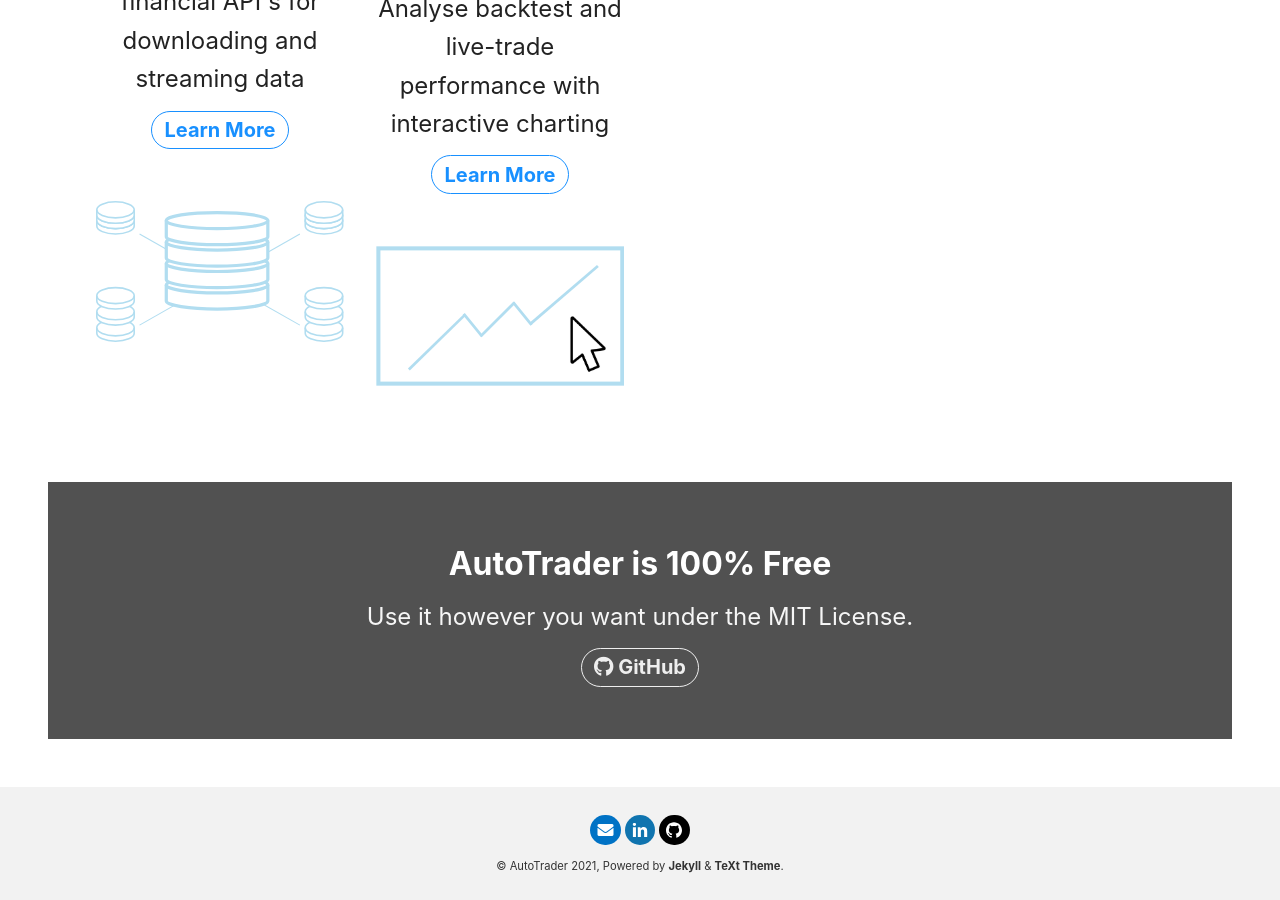
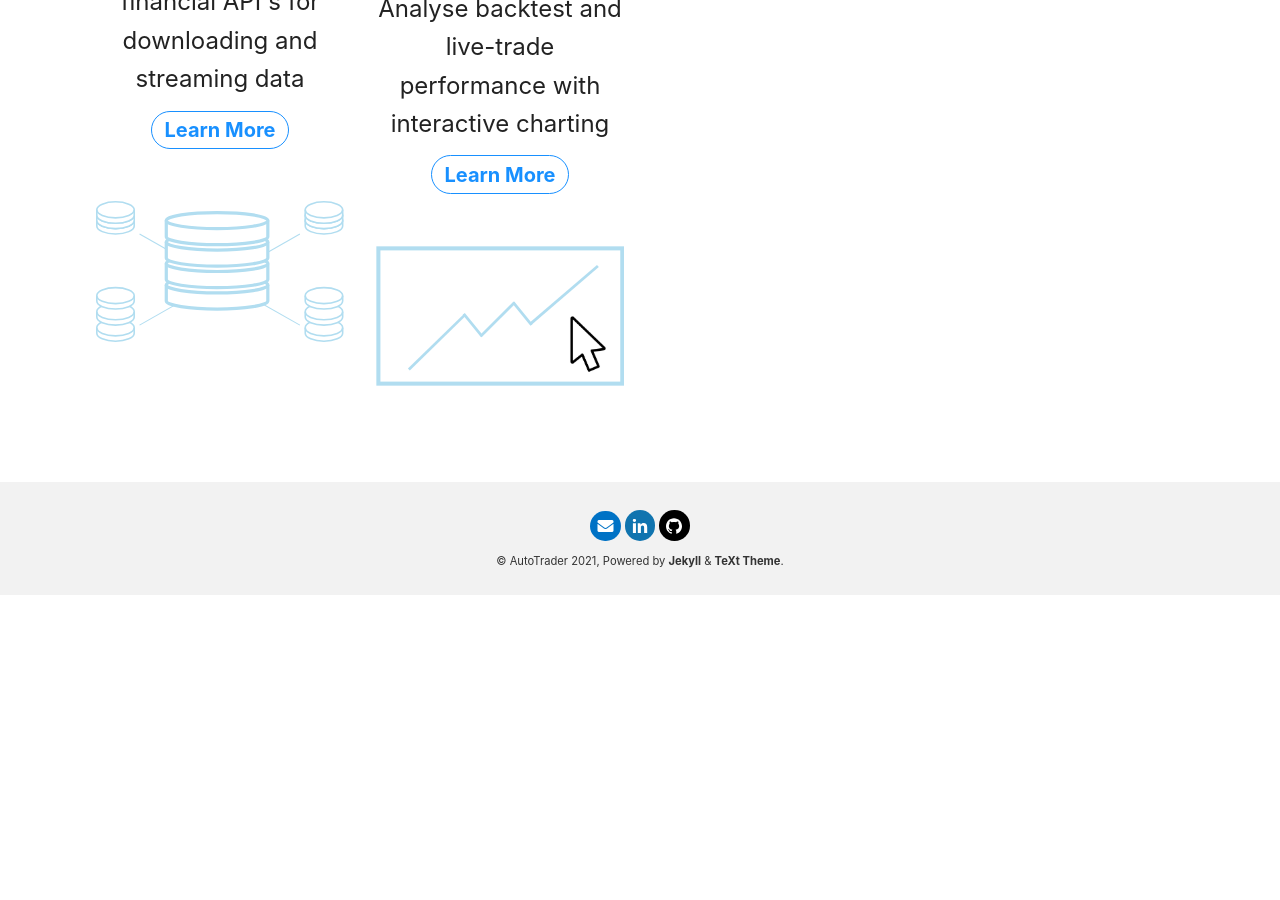
Before and after one commit to kieran-mackle/AutoTrader, a Jekyll site: the page built from index.html, in a window 1280 px wide and 900 px high, scrolled down 2128 px. Built offline with Jekyll 4.4.1, drawn with Linux system fonts in a browser that asks for light colours; nearby versions of some CDN libraries; the list of posts is cut into pages by our own code; after the commit the page ends 2723 px from its top, so only the background shows below that.

Commit message:
Removed bottom banner

```diff
--- a/index.html
+++ b/index.html
@@ -100,12 +100,4 @@
             is_row: true
             style: "max-height: 300px; max-width: 300px"
 
-    - title: AutoTrader is 100% Free
-      excerpt: Use it however you want under the MIT License.
-      actions:
-        - text: '<i class="fab fa-github"></i> GitHub'
-          type: outline-theme-dark
-          url: https://github.com/kieran-mackle/AutoTrader
-      theme: dark
-      background_color: "#515151"
 ---
```
